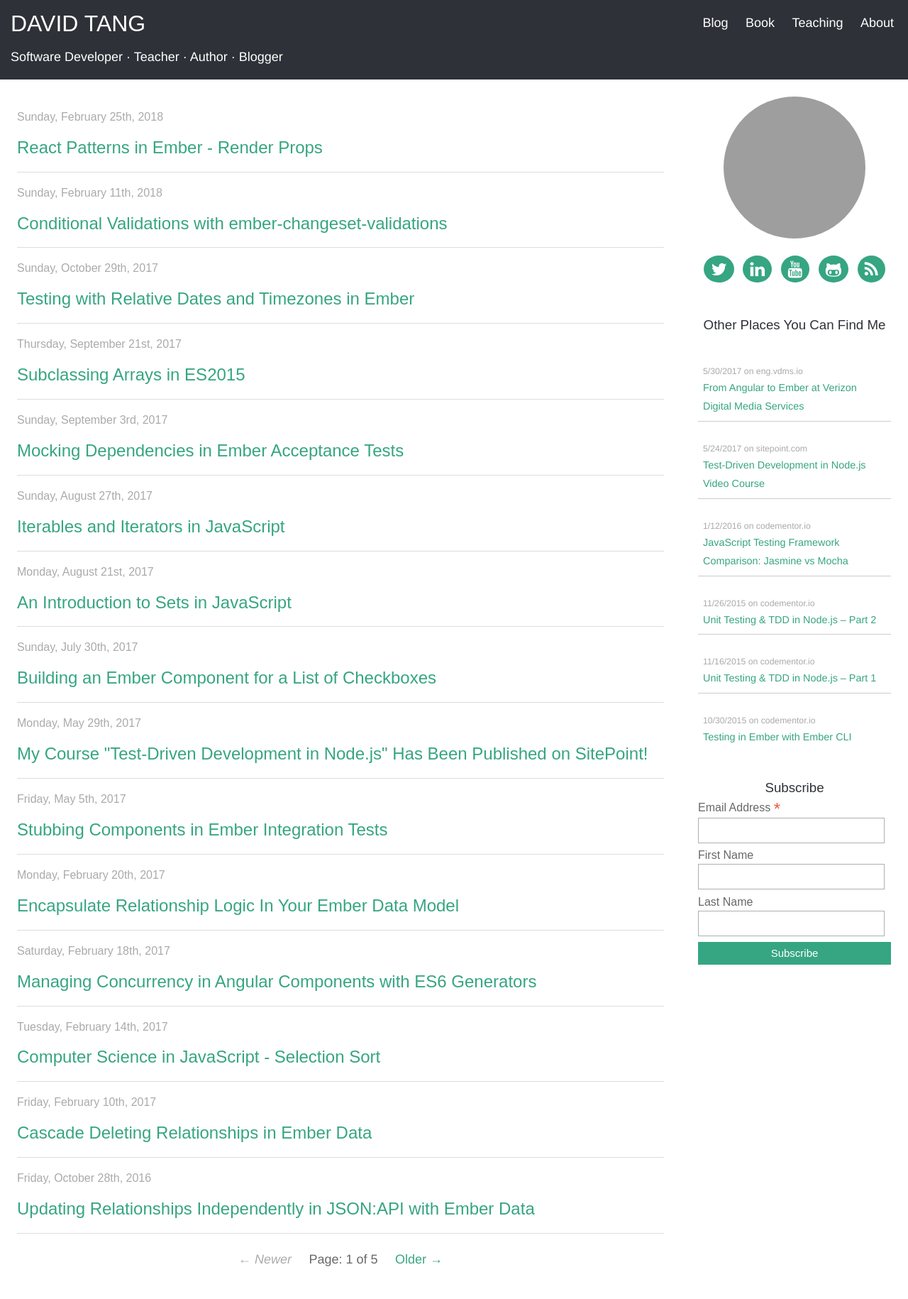
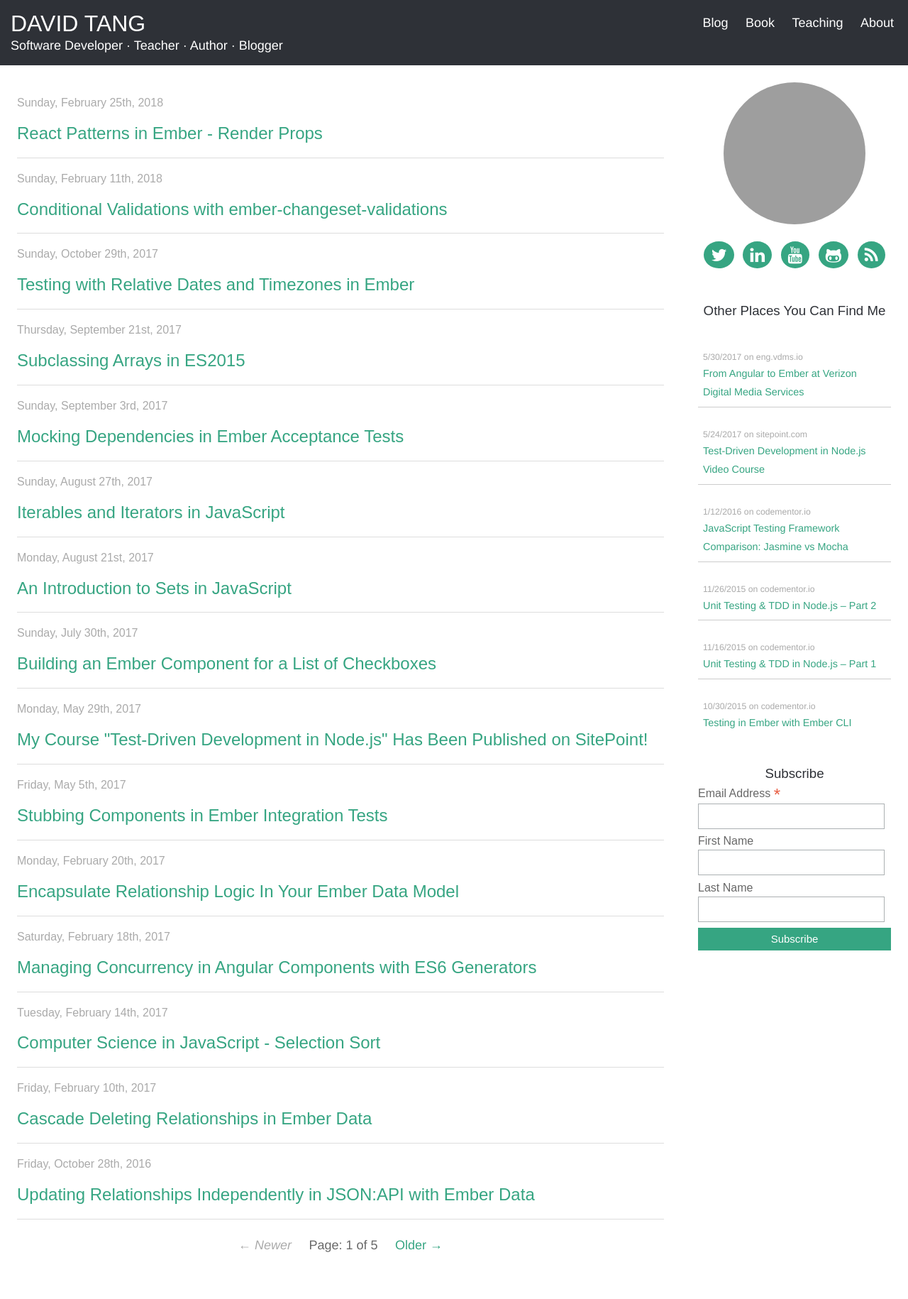
Before and after one commit to iamdtang/skaterdav85.github.io, a Jekyll site: the page built from index.html, in a window 1280 px wide. Shown: the whole page at 71% size. Built offline with Jekyll 4.4.1, drawn with Linux system fonts in a browser that asks for light colours; nearby versions of some CDN libraries; the list of posts is cut into pages by our own code; grey boxes are pictures that could not be loaded.

Commit message:
reduce spacing in header

```diff
--- a/_layouts/default.html
+++ b/_layouts/default.html
@@ -40,7 +40,7 @@
       <input class="burger-check" id="burger-check" type="checkbox">
       <label for="burger-check" class="burger"></label>
       <nav class="navigation">
-        <ul>
+        <ul style="margin-bottom: 5px;">
           <li><a href="/">Blog</a></li>
           <li><a href="https://leanpub.com/emberdatainthewild" target="_blank">Book</a></li>
           <li><a href="/teaching">Teaching</a></li>
@@ -51,7 +51,7 @@
   </div>
   <div class="pure-g">
     <div class="pure-u-5-5">
-      <p style="padding: 0 0 15px 15px;" class="tagline">{{site.bio}}</p>
+      <p style="padding: 0 0 15px 15px; line-height: 1.3;">{{site.bio}}</p>
     </div>
   </div>
 </header>
```
